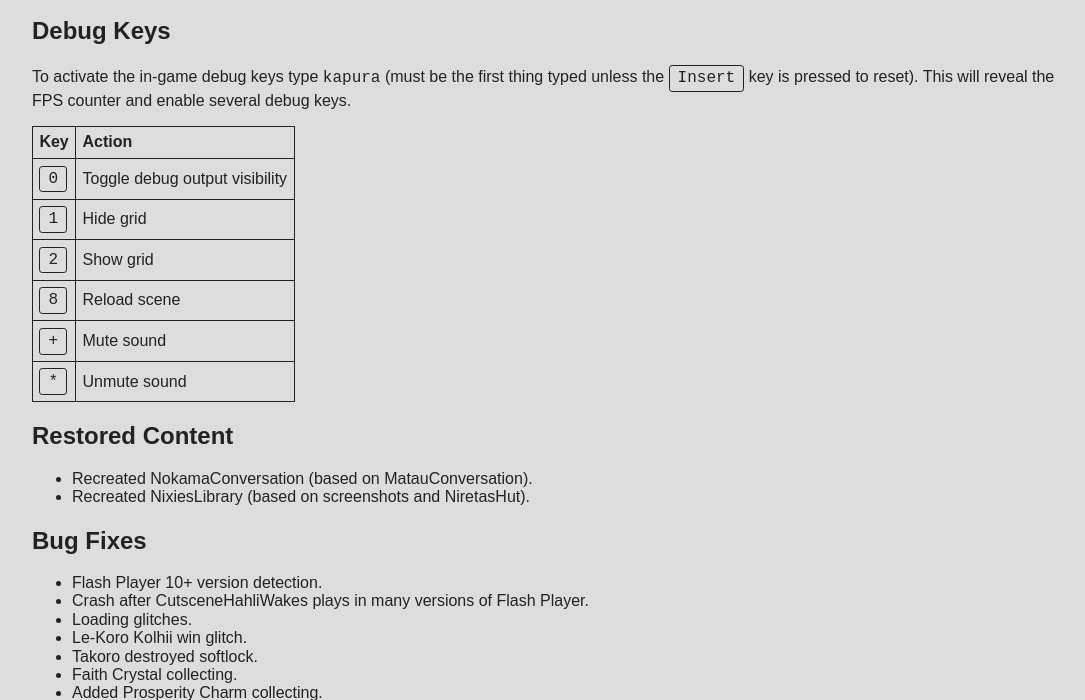
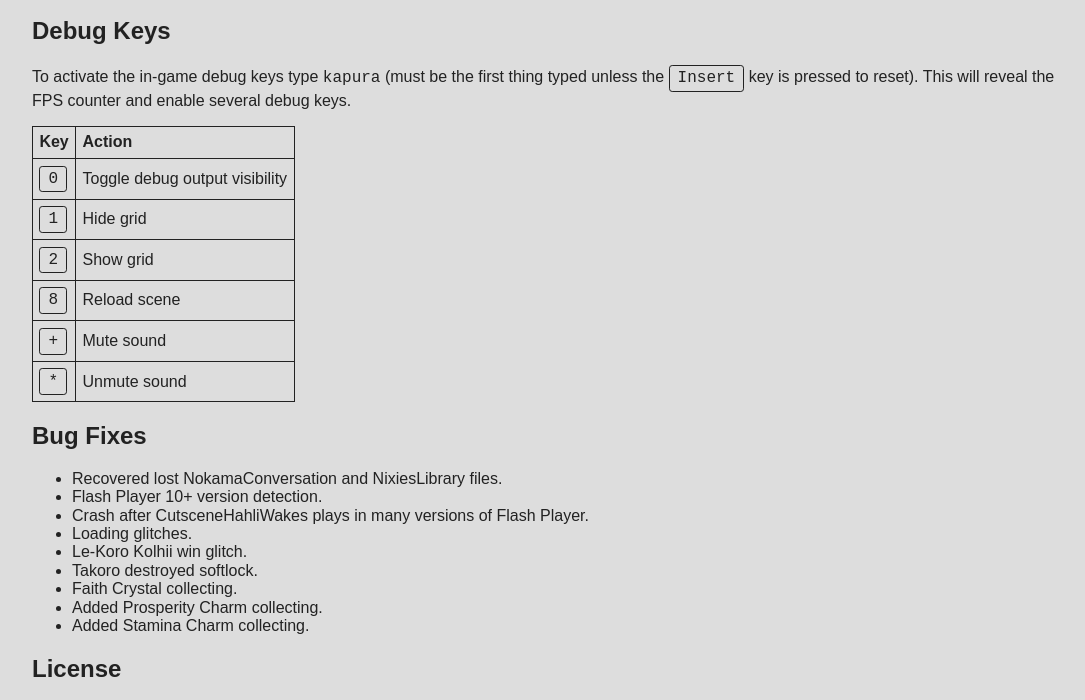
Before and after one commit to ProjectBrick/mata-nui-online-game-ii, a plain HTML site: page README.html in a window 1280 px wide. Shown: the part 119-819 px from the top of the page, without its empty margins (96-1181 px from the left). Drawn offline with Linux system fonts and the light colour scheme.

Commit message:
deploy: 47c4e518effe2ba671e4da55c08aa45d46998dfe

```diff
--- a/README.html
+++ b/README.html
@@ -118,13 +118,9 @@ hr {
 <td align="left">Unmute sound</td>
 </tr>
 </tbody></table>
-<h2 id="restored-content">Restored Content</h2>
-<ul>
-<li>Recreated NokamaConversation (based on MatauConversation).</li>
-<li>Recreated NixiesLibrary (based on screenshots and NiretasHut).</li>
-</ul>
 <h2 id="bug-fixes">Bug Fixes</h2>
 <ul>
+<li>Recovered lost NokamaConversation and NixiesLibrary files.</li>
 <li>Flash Player 10+ version detection.</li>
 <li>Crash after CutsceneHahliWakes plays in many versions of Flash Player.</li>
 <li>Loading glitches.</li>
```
Also changed, not shown: 2 other files.
